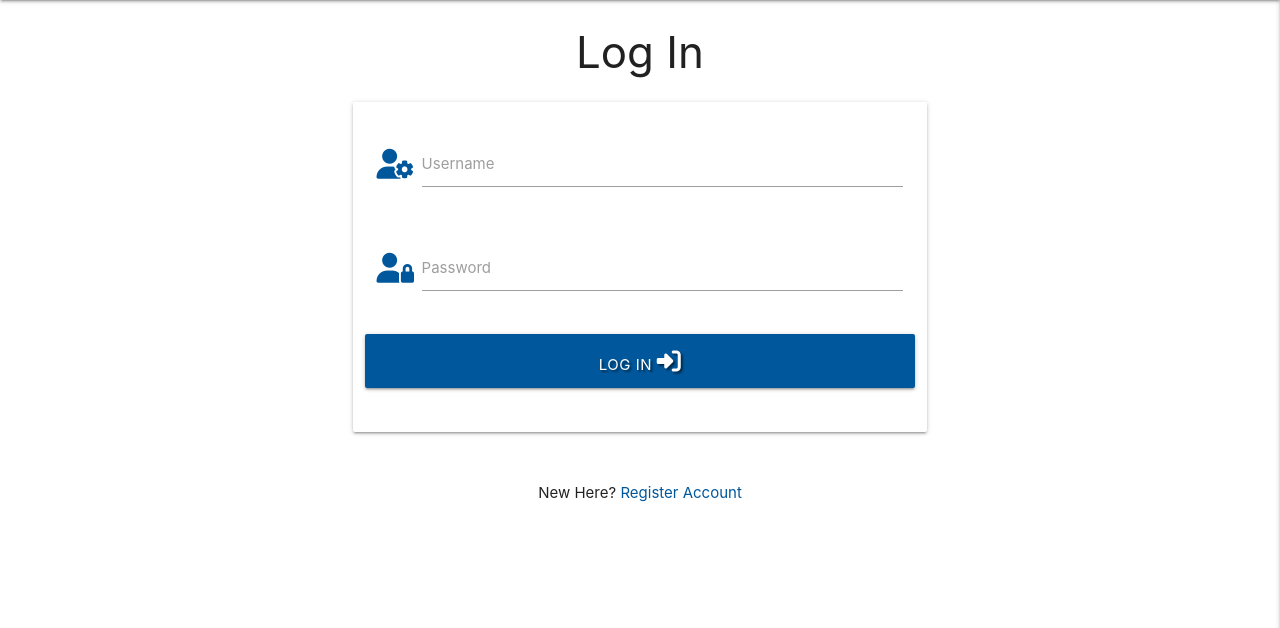
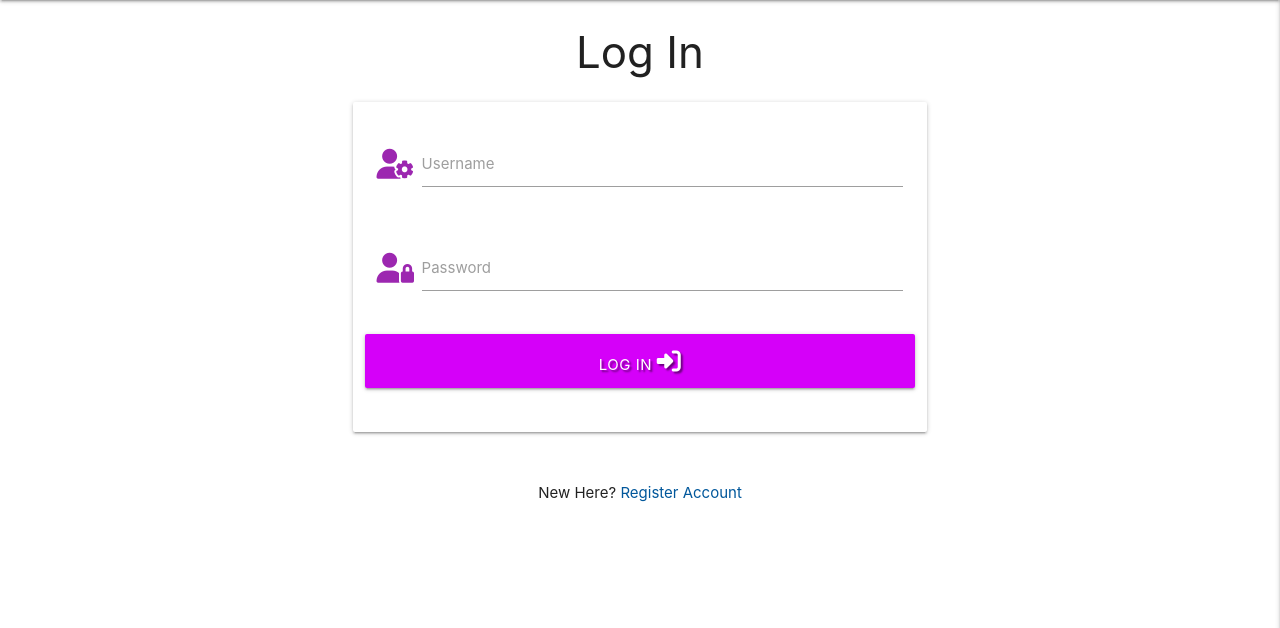
Before and after one commit to Laidybird/Notemanager, a Flask app: page /login in a window 1280 px wide. Shown: the part 64-692 px from the top of the page. Run offline with Flask 2, Linux system fonts and the light colour scheme; some libraries are stand-ins or nearby versions.

Commit message:
Changing the username and password icon color

```diff
--- a/templates/login.html
+++ b/templates/login.html
@@ -9,7 +9,7 @@
                 <!-- username -->
                 <div class="row">
 					<div class="input-field col s12">
-						<i class="fas fa-user-cog prefix light-blue-text text-darken-4"></i>
+						<i class="fas fa-user-cog prefix purple-text  text-accent 2"></i>
 						<input id="username" name="username" type="text" minlength="5"
                             maxlength="15" pattern="^[a-zA-Z0-9]{5,15}$" class="validate" required>
 						<label for="username">Username</label>
@@ -18,7 +18,7 @@
                 <!-- passowrd -->
                 <div class="row">
                     <div class="input-field col s12">
-						<i class="fas fa-user-lock prefix light-blue-text text-darken-4"></i>
+						<i class="fas fa-user-lock prefix purple-text  text-accent 2 "></i>
                         <input id="password" name="password" type="password" minlength="5"
                             maxlength="15" pattern="^[a-zA-Z0-9]{5,15}$" class="validate" required>
                         <label for="password">Password</label>
@@ -26,7 +26,7 @@
                 </div>
                 <!-- login -->
                 <div class="row">
-                    <button type="submit" class="col s12 btn-large light-blue darken-4 text-shadow">
+                    <button type="submit" class="col s12 btn-large purple accent-3  text-shadow">
                         Log In <i class="fas fa-sign-in-alt"></i>
                     </button>
                 </div>
```
